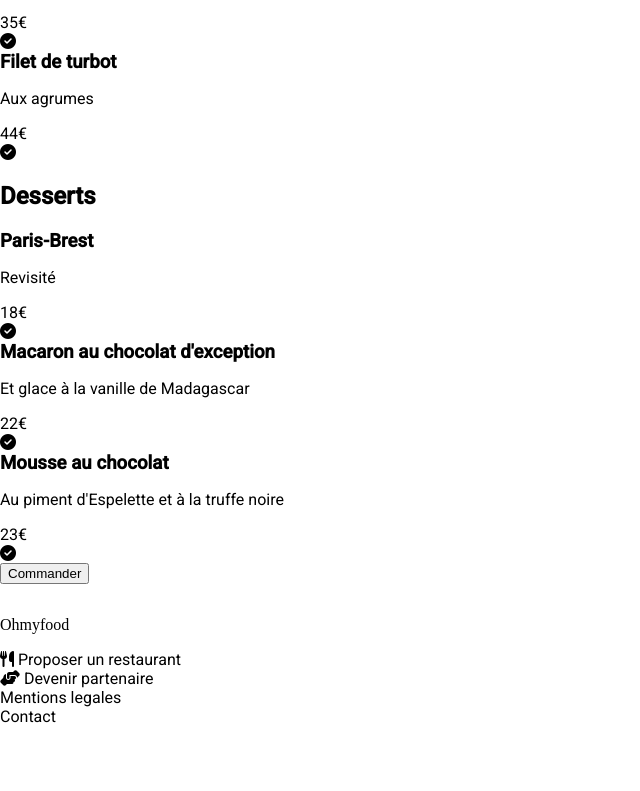
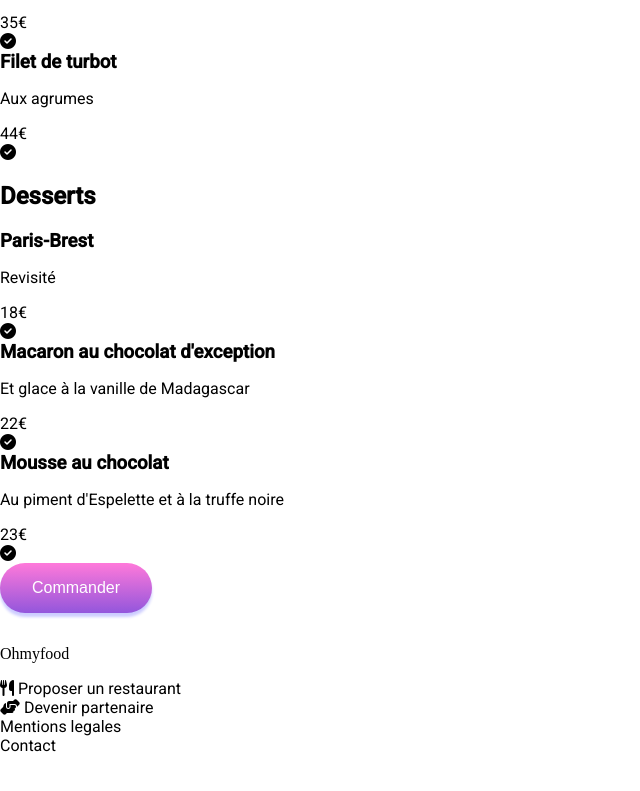
Before and after one commit to Meziane74/Mezianelekhal_3_24052022, a plain HTML site: page pages/restaurant1.html in a window 1280 px wide. Shown: the part 843-1634 px from the top of the page, without its empty margins (0-640 px from the left). Drawn offline with Linux system fonts and the light colour scheme; a web font is replaced by a local one.

Commit message:
css footer

```diff
--- a/css/food.css
+++ b/css/food.css
@@ -171,3 +171,14 @@ footer p {
   font-family: "shrikhand";
   padding-top: 1rem;
 }
+
+/* COMMANDEZ */
+.commander button {
+    background-image: linear-gradient(to top, #9356dc, #ff79da);
+    color: white;
+    font-size: 1rem;
+    padding: 1rem 2rem;
+    border: none;
+    border-radius: 2rem;
+    box-shadow: 0px 4px 3px 0px rgba(0, 0, 255, 0.2);
+  }
```
